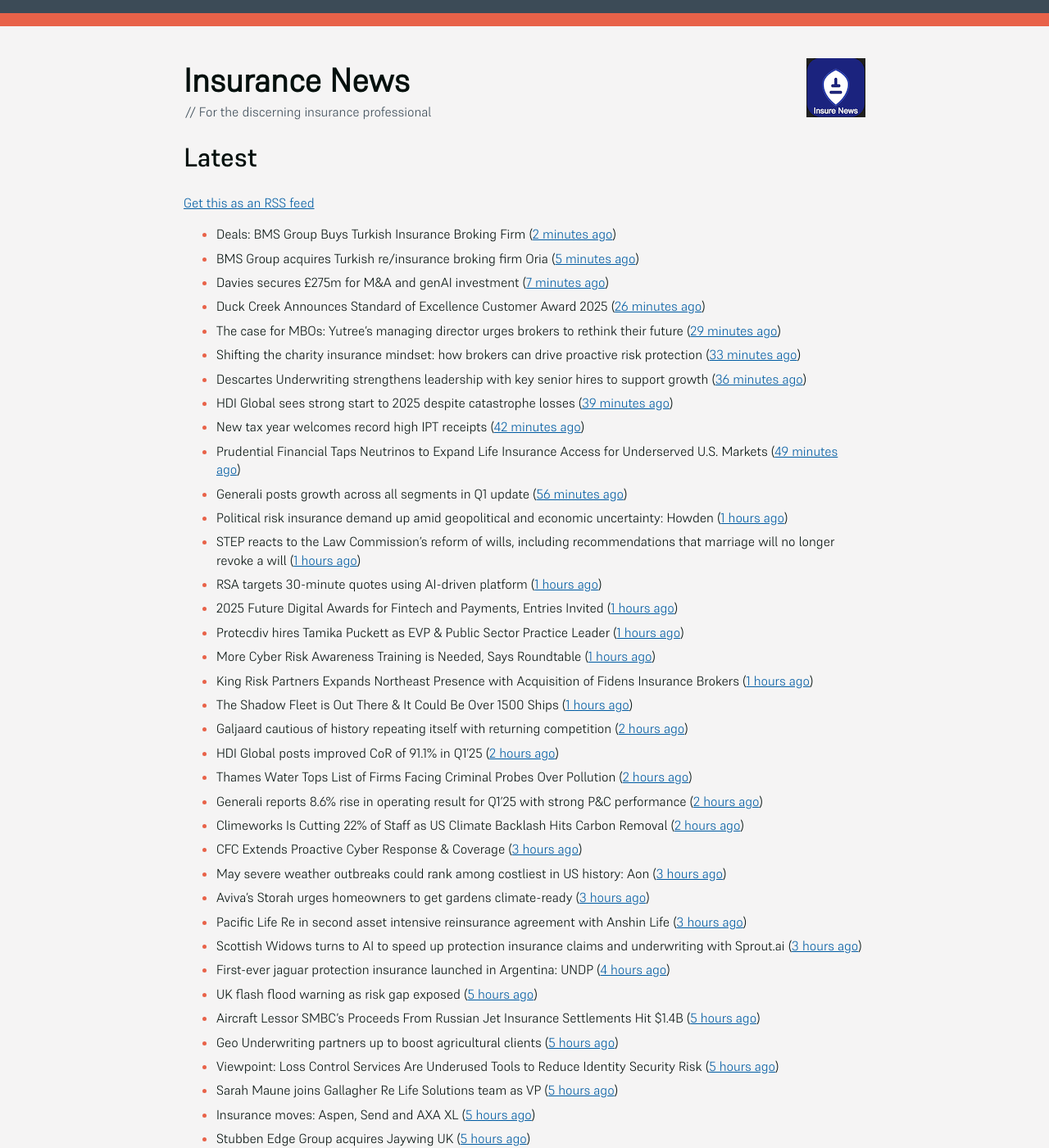
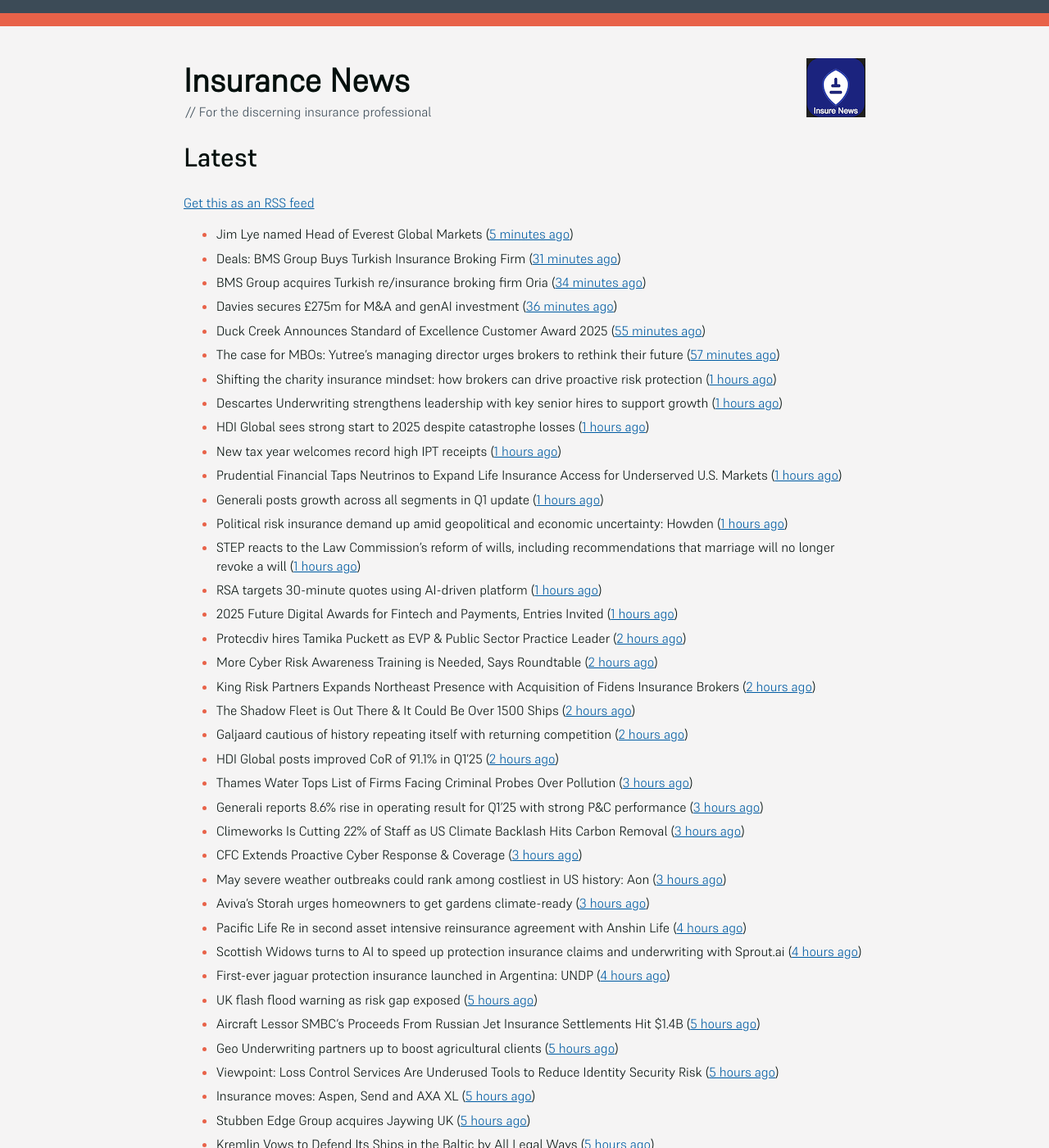
Before and after one commit to mat-0/feeds.thechels.uk, a Jekyll site: the page built from index.md, in a window 1280 px wide and 1400 px high. Shown: the whole window at 82% size. Built offline with Jekyll 4.4.1, drawn with Linux system fonts in a browser that asks for light colours; some of the changed text lies outside the part shown.

Commit message:
New Feed

```diff
--- a/index.md
+++ b/index.md
@@ -8,45 +8,45 @@ description: Latest Updates
 [Get this as an RSS feed](/feed.rss)
 
 <!-- news_marker starts -->
-- Deals: BMS Group Buys Turkish Insurance Broking Firm ([2 minutes ago](https://insurance-edge.net/2025/05/22/deals-bms-group-buys-turkish-insurance-broking-firm/))
-- BMS Group acquires Turkish re/insurance broking firm Oria ([5 minutes ago](https://www.reinsurancene.ws/bms-group-acquires-turkish-re-insurance-broking-firm-oria/))
-- Davies secures £275m for M&A and genAI investment ([7 minutes ago](https://www.postonline.co.uk/claims/7957808/davies-secures-%C2%A3275m-for-ma-and-genai-investment))
-- Duck Creek Announces Standard of Excellence Customer Award 2025 ([26 minutes ago](https://insurance-edge.net/2025/05/22/duck-creek-announces-standard-of-excellence-customer-award-2025/))
-- The case for MBOs: Yutree's managing director urges brokers to rethink their future ([29 minutes ago](https://www.insurancebusinessmag.com/uk/news/business-resilience/the-case-for-mbos-yutrees-managing-director-urges-brokers-to-rethink-their-future-536561.aspx))
-- Shifting the charity insurance mindset: how brokers can drive proactive risk protection ([33 minutes ago](https://www.insurancebusinessmag.com/uk/news/non-profits/shifting-the-charity-insurance-mindset-how-brokers-can-drive-proactive-risk-protection-536560.aspx))
-- Descartes Underwriting strengthens leadership with key senior hires to support growth ([36 minutes ago](https://www.reinsurancene.ws/descartes-underwriting-strengthens-leadership-with-key-senior-hires-to-support-growth/))
-- HDI Global sees strong start to 2025 despite catastrophe losses ([39 minutes ago](https://www.insurancebusinessmag.com/uk/news/breaking-news/hdi-global-sees-strong-start-to-2025-despite-catastrophe-losses-536559.aspx))
-- New tax year welcomes record high IPT receipts ([42 minutes ago](https://www.insurancebusinessmag.com/uk/news/breaking-news/new-tax-year-welcomes-record-high-ipt-receipts-536558.aspx))
-- Prudential Financial Taps Neutrinos to Expand Life Insurance Access for Underserved U.S. Markets ([49 minutes ago](https://www.insurtechinsights.com/prudential-financial-taps-neutrinos-to-expand-life-insurance-access-for-underserved-u-s-markets/))
-- Generali posts growth across all segments in Q1 update ([56 minutes ago](https://www.insurancebusinessmag.com/uk/news/breaking-news/generali-posts-growth-across-all-segments-in-q1-update-536552.aspx))
+- Jim Lye named Head of Everest Global Markets ([5 minutes ago](https://www.reinsurancene.ws/jim-lye-named-head-of-everest-global-markets/))
+- Deals: BMS Group Buys Turkish Insurance Broking Firm ([31 minutes ago](https://insurance-edge.net/2025/05/22/deals-bms-group-buys-turkish-insurance-broking-firm/))
+- BMS Group acquires Turkish re/insurance broking firm Oria ([34 minutes ago](https://www.reinsurancene.ws/bms-group-acquires-turkish-re-insurance-broking-firm-oria/))
+- Davies secures £275m for M&A and genAI investment ([36 minutes ago](https://www.postonline.co.uk/claims/7957808/davies-secures-%C2%A3275m-for-ma-and-genai-investment))
+- Duck Creek Announces Standard of Excellence Customer Award 2025 ([55 minutes ago](https://insurance-edge.net/2025/05/22/duck-creek-announces-standard-of-excellence-customer-award-2025/))
+- The case for MBOs: Yutree's managing director urges brokers to rethink their future ([57 minutes ago](https://www.insurancebusinessmag.com/uk/news/business-resilience/the-case-for-mbos-yutrees-managing-director-urges-brokers-to-rethink-their-future-536561.aspx))
+- Shifting the charity insurance mindset: how brokers can drive proactive risk protection ([1 hours ago](https://www.insurancebusinessmag.com/uk/news/non-profits/shifting-the-charity-insurance-mindset-how-brokers-can-drive-proactive-risk-protection-536560.aspx))
+- Descartes Underwriting strengthens leadership with key senior hires to support growth ([1 hours ago](https://www.reinsurancene.ws/descartes-underwriting-strengthens-leadership-with-key-senior-hires-to-support-growth/))
+- HDI Global sees strong start to 2025 despite catastrophe losses ([1 hours ago](https://www.insurancebusinessmag.com/uk/news/breaking-news/hdi-global-sees-strong-start-to-2025-despite-catastrophe-losses-536559.aspx))
+- New tax year welcomes record high IPT receipts ([1 hours ago](https://www.insurancebusinessmag.com/uk/news/breaking-news/new-tax-year-welcomes-record-high-ipt-receipts-536558.aspx))
+- Prudential Financial Taps Neutrinos to Expand Life Insurance Access for Underserved U.S. Markets ([1 hours ago](https://www.insurtechinsights.com/prudential-financial-taps-neutrinos-to-expand-life-insurance-access-for-underserved-u-s-markets/))
+- Generali posts growth across all segments in Q1 update ([1 hours ago](https://www.insurancebusinessmag.com/uk/news/breaking-news/generali-posts-growth-across-all-segments-in-q1-update-536552.aspx))
 - Political risk insurance demand up amid geopolitical and economic uncertainty: Howden ([1 hours ago](https://www.reinsurancene.ws/political-risk-insurance-demand-up-amid-geopolitical-and-economic-uncertainty-howden/))
 - STEP reacts to the Law Commission’s reform of wills, including recommendations that marriage will no longer revoke a will ([1 hours ago](https://ifamagazine.com/step-reacts-to-the-law-commissions-reform-of-wills-including-recommendations-that-marriage-will-no-longer-revoke-a-will/))
 - RSA targets 30-minute quotes using AI-driven platform ([1 hours ago](https://www.postonline.co.uk/commercial/7957756/rsa-targets-30-minute-quotes-using-ai-driven-platform))
 - 2025 Future Digital Awards for Fintech and Payments, Entries Invited ([1 hours ago](https://insurance-edge.net/2025/05/22/2025-future-digital-awards-for-fintech-and-payments-entries-invited/))
-- Protecdiv hires Tamika Puckett as EVP & Public Sector Practice Leader ([1 hours ago](https://www.reinsurancene.ws/protecdiv-hires-tamika-puckett-as-evp-public-sector-practice-leader/))
-- More Cyber Risk Awareness Training is Needed, Says Roundtable ([1 hours ago](https://insurance-edge.net/2025/05/22/more-cyber-risk-awareness-training-is-needed-says-roundtable/))
-- King Risk Partners Expands Northeast Presence with Acquisition of Fidens Insurance Brokers ([1 hours ago](https://www.insurtechinsights.com/king-risk-partners-expands-northeast-presence-with-acquisition-of-fidens-insurance-brokers/))
-- The Shadow Fleet is Out There & It Could Be Over 1500 Ships ([1 hours ago](https://insurance-edge.net/2025/05/22/the-shadow-fleet-is-out-there-it-could-be-over-1500-ships/))
+- Protecdiv hires Tamika Puckett as EVP & Public Sector Practice Leader ([2 hours ago](https://www.reinsurancene.ws/protecdiv-hires-tamika-puckett-as-evp-public-sector-practice-leader/))
+- More Cyber Risk Awareness Training is Needed, Says Roundtable ([2 hours ago](https://insurance-edge.net/2025/05/22/more-cyber-risk-awareness-training-is-needed-says-roundtable/))
+- King Risk Partners Expands Northeast Presence with Acquisition of Fidens Insurance Brokers ([2 hours ago](https://www.insurtechinsights.com/king-risk-partners-expands-northeast-presence-with-acquisition-of-fidens-insurance-brokers/))
+- The Shadow Fleet is Out There & It Could Be Over 1500 Ships ([2 hours ago](https://insurance-edge.net/2025/05/22/the-shadow-fleet-is-out-there-it-could-be-over-1500-ships/))
 - Galjaard cautious of history repeating itself with returning competition ([2 hours ago](https://www.postonline.co.uk/news/7957781/galjaard-cautious-of-history-repeating-itself-with-returning-competition))
 - HDI Global posts improved CoR of 91.1% in Q1’25 ([2 hours ago](https://www.reinsurancene.ws/hdi-global-posts-improved-cor-of-91-1-in-q125/))
-- Thames Water Tops List of Firms Facing Criminal Probes Over Pollution ([2 hours ago](https://www.insurancejournal.com/news/international/2025/05/22/824751.htm))
-- Generali reports 8.6% rise in operating result for Q1’25 with strong P&C performance ([2 hours ago](https://www.reinsurancene.ws/generali-reports-8-6-rise-in-operating-result-for-q125-with-strong-pc-performance/))
-- Climeworks Is Cutting 22% of Staff as US Climate Backlash Hits Carbon Removal ([2 hours ago](https://www.insurancejournal.com/news/international/2025/05/22/824741.htm))
+- Thames Water Tops List of Firms Facing Criminal Probes Over Pollution ([3 hours ago](https://www.insurancejournal.com/news/international/2025/05/22/824751.htm))
+- Generali reports 8.6% rise in operating result for Q1’25 with strong P&C performance ([3 hours ago](https://www.reinsurancene.ws/generali-reports-8-6-rise-in-operating-result-for-q125-with-strong-pc-performance/))
+- Climeworks Is Cutting 22% of Staff as US Climate Backlash Hits Carbon Removal ([3 hours ago](https://www.insurancejournal.com/news/international/2025/05/22/824741.htm))
 - CFC Extends Proactive Cyber Response & Coverage ([3 hours ago](https://insurance-edge.net/2025/05/22/cfc-extends-proactive-cyber-response-coverage/))
 - May severe weather outbreaks could rank among costliest in US history: Aon ([3 hours ago](https://www.reinsurancene.ws/may-severe-weather-outbreaks-could-rank-among-costliest-in-us-history-aon/))
 - Aviva’s Storah urges homeowners to get gardens climate-ready ([3 hours ago](https://www.postonline.co.uk/personal/7957795/aviva%E2%80%99s-storah-urges-homeowners-to-get-gardens-climate-ready))
-- Pacific Life Re in second asset intensive reinsurance agreement with Anshin Life ([3 hours ago](https://www.reinsurancene.ws/pacific-life-re-in-second-asset-intensive-reinsurance-agreement-with-anshin-life/))
-- Scottish Widows turns to AI to speed up protection insurance claims and underwriting with Sprout.ai ([3 hours ago](https://ifamagazine.com/scottish-widows-turns-to-ai-to-speed-up-protection-insurance-claims-and-underwriting-with-sprout-ai/))
+- Pacific Life Re in second asset intensive reinsurance agreement with Anshin Life ([4 hours ago](https://www.reinsurancene.ws/pacific-life-re-in-second-asset-intensive-reinsurance-agreement-with-anshin-life/))
+- Scottish Widows turns to AI to speed up protection insurance claims and underwriting with Sprout.ai ([4 hours ago](https://ifamagazine.com/scottish-widows-turns-to-ai-to-speed-up-protection-insurance-claims-and-underwriting-with-sprout-ai/))
 - First-ever jaguar protection insurance launched in Argentina: UNDP ([4 hours ago](https://www.reinsurancene.ws/first-ever-jaguar-protection-insurance-launched-in-argentina-undp/))
 - UK flash flood warning as risk gap exposed ([5 hours ago](https://www.insurancebusinessmag.com/uk/news/catastrophe/uk-flash-flood-warning-as-risk-gap-exposed-536538.aspx))
 - Aircraft Lessor SMBC’s Proceeds From Russian Jet Insurance Settlements Hit $1.4B ([5 hours ago](https://www.insurancejournal.com/news/international/2025/05/22/824738.htm))
 - Geo Underwriting partners up to boost agricultural clients ([5 hours ago](https://www.insurancebusinessmag.com/uk/news/property-insurance/geo-underwriting-partners-up-to-boost-agricultural-clients-536537.aspx))
 - Viewpoint: Loss Control Services Are Underused Tools to Reduce Identity Security Risk ([5 hours ago](https://www.insurancejournal.com/news/national/2025/05/22/824706.htm))
-- Sarah Maune joins Gallagher Re Life Solutions team as VP ([5 hours ago](https://www.reinsurancene.ws/sarah-maune-joins-gallagher-re-life-solutions-team-as-vp/))
 - Insurance moves: Aspen, Send and AXA XL ([5 hours ago](https://www.insurancebusinessmag.com/uk/news/breaking-news/insurance-moves-aspen-send-and-axa-xl-536536.aspx))
 - Stubben Edge Group acquires Jaywing UK ([5 hours ago](https://www.insurancebusinessmag.com/uk/news/breaking-news/stubben-edge-group-acquires-jaywing-uk-536535.aspx))
 - Kremlin Vows to Defend Its Ships in the Baltic by All Legal Ways ([5 hours ago](https://www.insurancejournal.com/news/international/2025/05/22/824733.htm))
-- AI Regulation Ban Meets Opposition From State Attorneys General ([5 hours ago](https://www.insurancejournal.com/news/national/2025/05/22/824714.htm))
+- AI Regulation Ban Meets Opposition From State Attorneys General ([6 hours ago](https://www.insurancejournal.com/news/national/2025/05/22/824714.htm))
 - While FEMA Faces Overhaul, Mississippi Tornado Survivors Wait for Assistance ([6 hours ago](https://www.insurancejournal.com/news/southeast/2025/05/22/824629.htm))
 - Lawsuit Says Florida Aviation Firm Didn’t Verify Inspections of Troubled Learjet ([6 hours ago](https://www.insurancejournal.com/news/southeast/2025/05/22/824688.htm))
 - California Security Company Owner Sentenced in $3.4M Workers’ Comp Fraud Case ([6 hours ago](https://www.insurancejournal.com/news/west/2025/05/22/824503.htm))
@@ -57,22 +57,22 @@ description: Latest Updates
 - Q&A: Julian Tomlinson, Alps ([6 hours ago](https://www.postonline.co.uk/broker/7957208/qa-julian-tomlinson-alps))
 - Time to peel back credit hire assumptions ([6 hours ago](https://www.postonline.co.uk/personal/7957762/time-to-peel-back-credit-hire-assumptions))
 - Throwback Thursday: Oil slick unpicked; BSE liability ([6 hours ago](https://www.postonline.co.uk/commercial/7956605/throwback-thursday-oil-slick-unpicked-bse-liability))
-- Why AI is no longer optional in non-standard auto insurance ([14 hours ago](https://www.dig-in.com/opinion/ais-role-in-non-standard-auto-insurance))
-- Geospatial data uncovers lower wildfire-risk properties in California, Triple-I ([14 hours ago](https://www.dig-in.com/news/geospatial-data-wildfire-prone-california-properties))
-- Customer strategy: Clearing up flood insurance coverage confusion ([14 hours ago](https://www.dig-in.com/opinion/clearing-up-flood-insurance-coverage-confusion))
-- Europe's farm sector loses $31.5B a year from climate risks ([15 hours ago](https://www.dig-in.com/articles/europes-farm-sector-loses-31-5b-a-year-from-climate-risks))
-- State Farm Still Wants a 30% Rate Increase in California ([16 hours ago](https://www.insurancejournal.com/news/west/2025/05/21/824685.htm))
+- Why AI is no longer optional in non-standard auto insurance ([15 hours ago](https://www.dig-in.com/opinion/ais-role-in-non-standard-auto-insurance))
+- Geospatial data uncovers lower wildfire-risk properties in California, Triple-I ([15 hours ago](https://www.dig-in.com/news/geospatial-data-wildfire-prone-california-properties))
+- Customer strategy: Clearing up flood insurance coverage confusion ([15 hours ago](https://www.dig-in.com/opinion/clearing-up-flood-insurance-coverage-confusion))
+- Europe's farm sector loses $31.5B a year from climate risks ([16 hours ago](https://www.dig-in.com/articles/europes-farm-sector-loses-31-5b-a-year-from-climate-risks))
+- State Farm Still Wants a 30% Rate Increase in California ([17 hours ago](https://www.insurancejournal.com/news/west/2025/05/21/824685.htm))
 - Verizon-Frontier deal gets green light after ending DEI commitments ([17 hours ago](https://www.insurancebusinessmag.com/uk/business-strategy/verizonfrontier-deal-gets-green-light-after-ending-dei-commitments-536482.aspx))
 - Shortage of Overnight Truck Parking Blamed for 2023 Fatal Bus Crash in Illinois ([18 hours ago](https://www.insurancejournal.com/news/midwest/2025/05/21/824679.htm))
-- Austin Bar to Pay $42K Over Pregnancy Discrimination Lawsuit ([18 hours ago](https://www.insurancejournal.com/news/southcentral/2025/05/21/824675.htm))
-- First MainStreet Adds 2 Midwest Agencies ([18 hours ago](https://www.insurancejournal.com/news/midwest/2025/05/21/824669.htm))
-- People Moves: CIS Promotes Gardea, Jr., Adds Felder to Leadership Team ([18 hours ago](https://www.insurancejournal.com/news/southcentral/2025/05/21/824664.htm))
+- Austin Bar to Pay $42K Over Pregnancy Discrimination Lawsuit ([19 hours ago](https://www.insurancejournal.com/news/southcentral/2025/05/21/824675.htm))
+- First MainStreet Adds 2 Midwest Agencies ([19 hours ago](https://www.insurancejournal.com/news/midwest/2025/05/21/824669.htm))
+- People Moves: CIS Promotes Gardea, Jr., Adds Felder to Leadership Team ([19 hours ago](https://www.insurancejournal.com/news/southcentral/2025/05/21/824664.htm))
 - EU to Propose Removing Business Barriers to Enhance Competitiveness Amid US Tariffs ([20 hours ago](https://www.insurancejournal.com/news/international/2025/05/21/824643.htm))
 - Quandri Appoints Patrick Mulroy as Head of Strategy and Partnerships to Spearhead North American Expansion ([20 hours ago](https://www.insurtechinsights.com/quandri-appoints-patrick-mulroy-as-head-of-strategy-and-partnerships-to-spearhead-north-american-expansion/))
-- Former Progressive CEO Renwick, 69, Dies ([20 hours ago](https://www.insurancejournal.com/news/national/2025/05/21/824645.htm))
-- Hack of Contractor Was at Root of Massive Federal Data Breach ([20 hours ago](https://www.insurancejournal.com/news/national/2025/05/21/824641.htm))
+- Former Progressive CEO Renwick, 69, Dies ([21 hours ago](https://www.insurancejournal.com/news/national/2025/05/21/824645.htm))
+- Hack of Contractor Was at Root of Massive Federal Data Breach ([21 hours ago](https://www.insurancejournal.com/news/national/2025/05/21/824641.htm))
 - Acrisure Secures $2.1 Billion Funding Round for M&A, Tech ([21 hours ago](https://www.insurancejournal.com/news/national/2025/05/21/824637.htm))
-- Parametrix Launches Embedded Insurance Coverage for Endpoint Failures via Leading EDR Providers ([21 hours ago](https://www.insurtechinsights.com/parametrix-launches-embedded-insurance-coverage-for-endpoint-failures-via-leading-edr-providers/))
+- Parametrix Launches Embedded Insurance Coverage for Endpoint Failures via Leading EDR Providers ([22 hours ago](https://www.insurtechinsights.com/parametrix-launches-embedded-insurance-coverage-for-endpoint-failures-via-leading-edr-providers/))
 - People Moves: World Insurance Associates Names Youshock Head of Personal Lines; Belair Appointed President of Technology at Intact Insurance Specialty Solutions ([22 hours ago](https://www.insurancejournal.com/news/national/2025/05/21/824508.htm))
 - New Salmonella Outbreak Tied to Same Florida Grower With Cucumbers Last Year ([22 hours ago](https://www.insurancejournal.com/news/southeast/2025/05/21/824621.htm))
 - Global Forest Loss Tops Record as Wildfires Drive Destruction ([22 hours ago](https://www.insurancejournal.com/news/international/2025/05/21/824618.htm))
@@ -124,11 +124,11 @@ description: Latest Updates
 - AI data management crucial for insurers' compliance ([2 days ago](https://www.dig-in.com/news/ai-data-management-crucial-for-insurers-compliance))
 - Strategies for navigating regulatory changes in a digital landscape ([2 days ago](https://www.dig-in.com/opinion/strategies-for-navigating-federal-and-state-regulations))
 - Zurich targeting 30% SME growth in 2025 ([2 days ago](https://www.postonline.co.uk/news/7957779/zurich-targeting-30-sme-growth-in-2025))
-- Industry reaction to the Law Comission’s will reform report ([2 days ago](https://ifamagazine.com/industry-reaction-to-the-law-comissions-will-reform-report/))
+- Industry reaction to the Law Comission’s will reform report ([3 days ago](https://ifamagazine.com/industry-reaction-to-the-law-comissions-will-reform-report/))
 - Markel’s Galjaard outlines plan to double the UK business ([3 days ago](https://www.postonline.co.uk/news/7957775/markels-galjaard-outlines-plan-to-double-the-uk-business))
 - Allianz invests £750m in three years amid commercial ‘re-platforming’ ([3 days ago](https://www.postonline.co.uk/news/7957771/allianz-invests-ps750m-in-three-years-amid-commercial-replatforming))
 - Relm Explains How Insurance is the Backbone For Pushing the Boundaries of Innovation ([4 days ago](https://thefintechtimes.com/relm-explains-how-insurance-is-the-backbone-for-pushing-the-boundaries-of-innovation/))
-- Rosemount Financial Solutions (IFA) announces 4C Platform partnership to support private medical insurance advice ([7 days ago](https://ifamagazine.com/rosemount-financial-solutions-ifa-announces-4c-platform-partnership-to-support-private-medical-insurance-advice/))
+- Rosemount Financial Solutions (IFA) announces 4C Platform partnership to support private medical insurance advice ([8 days ago](https://ifamagazine.com/rosemount-financial-solutions-ifa-announces-4c-platform-partnership-to-support-private-medical-insurance-advice/))
 - Seventy-two per cent of new absentees under group income protection policies returned to work during 2024 ([9 days ago](https://ifamagazine.com/seventy-two-per-cent-of-new-absentees-under-group-income-protection-policies-returned-to-work-during-2024/))
 - IHC Set to Launch AI-Driven Reinsurance Platform in the Gulf Region ([11 days ago](https://thefintechtimes.com/ihc-set-to-launch-ai-driven-reinsurance-platform/))
 
```
